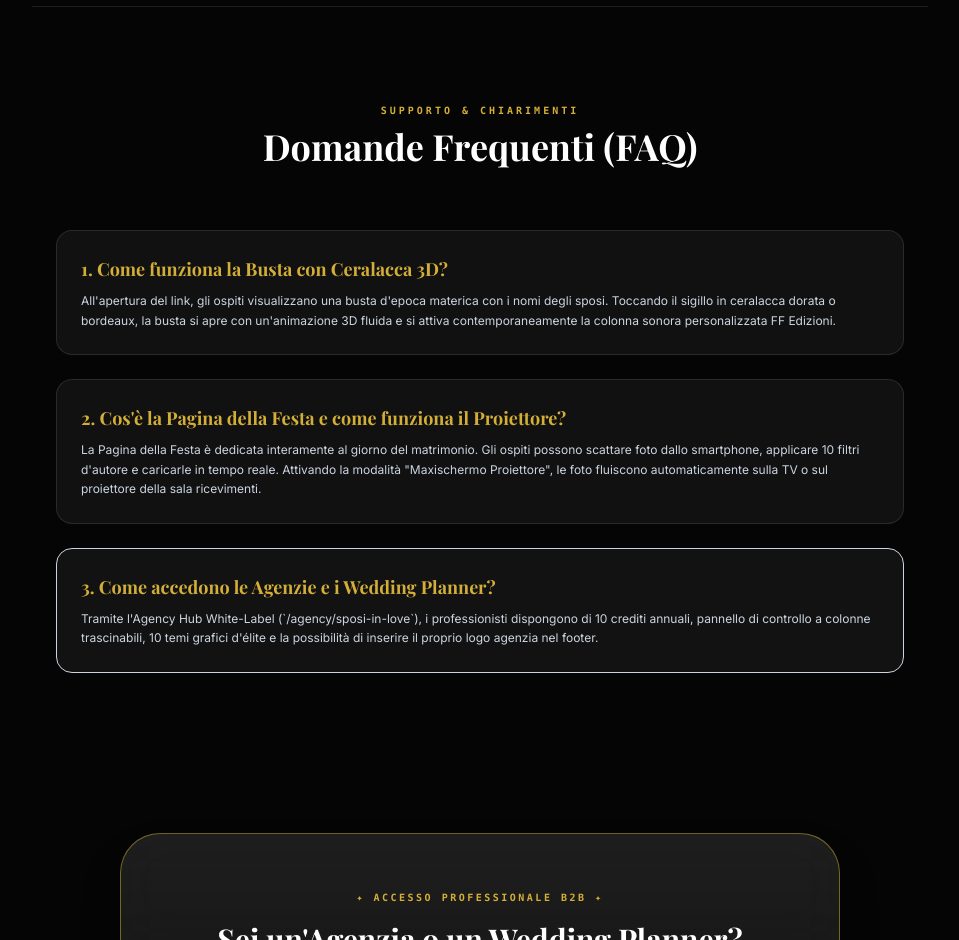
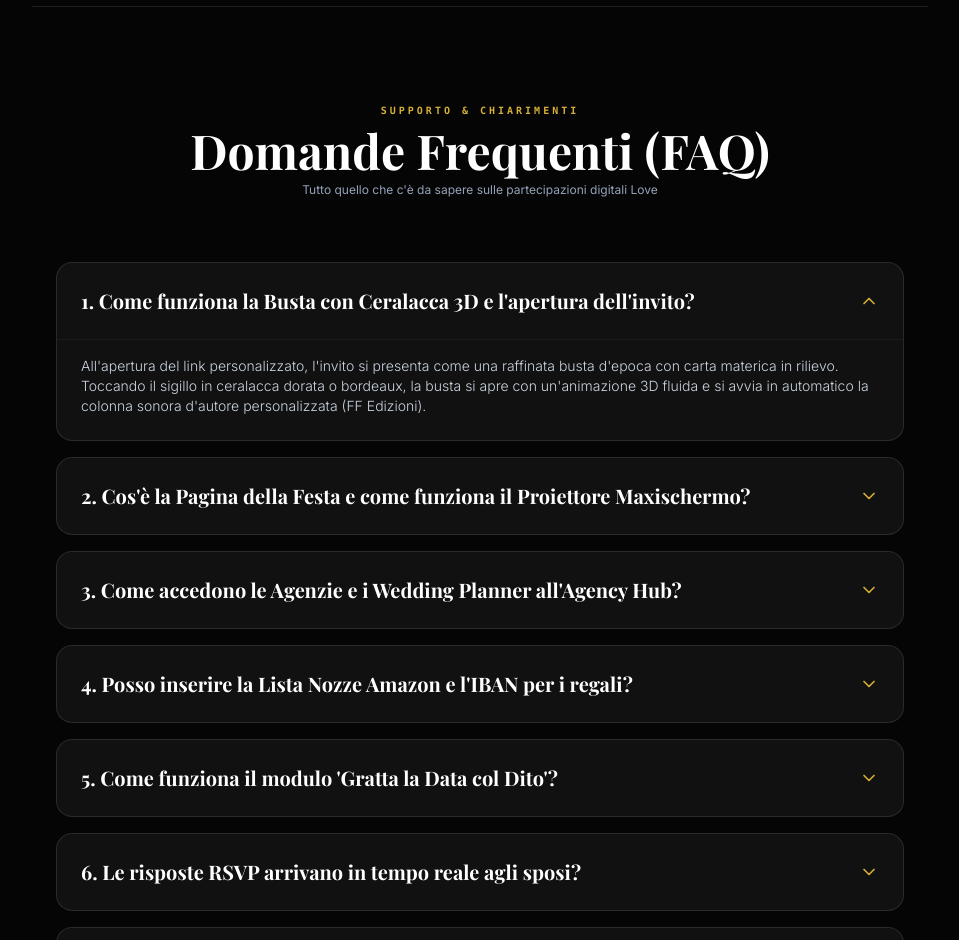
Before and after one commit to Rickym2025/love, a Next.js app: page / in a window 1280 px wide. Shown: the part 1860-2800 px from the top of the page, without its empty margins (160-1119 px from the left). Built offline with nearby package versions, Linux system fonts and the light colour scheme; no server answers; a web font is replaced by a local one.

Commit message:
Update page.tsx

```diff
--- a/src/app/page.tsx
+++ b/src/app/page.tsx
@@ -22,6 +22,56 @@ export default function Home() {
       .catch((err) => console.log("Orbit load fallback:", err));
   }, []);
 
+  // Stato per l'apertura interattiva delle 10 FAQ
+  const [openFaq, setOpenFaq] = useState<number | null>(0);
+
+  const toggleFaq = (index: number) => {
+    setOpenFaq(openFaq === index ? null : index);
+  };
+
+  const faqs = [
+    {
+      q: "1. Come funziona la Busta con Ceralacca 3D e l'apertura dell'invito?",
+      a: "All'apertura del link personalizzato, l'invito si presenta come una raffinata busta d'epoca con carta materica in rilievo. Toccando il sigillo in ceralacca dorata o bordeaux, la busta si apre con un'animazione 3D fluida e si avvia in automatico la colonna sonora d'autore personalizzata (FF Edizioni)."
+    },
+    {
+      q: "2. Cos'è la Pagina della Festa e come funziona il Proiettore Maxischermo?",
+      a: "La Pagina della Festa è un hub esclusivo per il giorno delle nozze. Gli ospiti possono caricare foto e video dal proprio smartphone applicando 10 filtri d'autore e cornici. Attivando la modalità 'Maxischermo Proiettore', tutte le foto fluiscono automaticamente in tempo reale sulla TV o sul proiettore della sala ricevimenti."
+    },
+    {
+      q: "3. Come accedono le Agenzie e i Wedding Planner all'Agency Hub?",
+      a: "Tramite l'Agency Hub White-Label (/agency/sposi-in-love), i professionisti dispongono di un pannello a 3 colonne ridimensionabili, 10 crediti annuali per i matrimoni dei clienti, 10 temi grafici d'élite e la possibilità di inserire il proprio logo agenzia nel footer di ogni sito."
+    },
+    {
+      q: "4. Posso inserire la Lista Nozze Amazon e l'IBAN per i regali?",
+      a: "Certamente. Ogni partecipazione include un modulo Lista Nozze integrato con il tag affiliato Amazon e i campi rapidi per la condivisione sicura dell'IBAN bancario per il viaggio di nozze."
+    },
+    {
+      q: "5. Come funziona il modulo 'Gratta la Data col Dito'?",
+      a: "Sfrutta un motore HTML5 Canvas avanzato. Gli ospiti possono letteralmente grattare via con il dito o con il mouse la patina dorata protettiva per scoprire il giorno, il mese e l'anno del matrimonio."
+    },
+    {
+      q: "6. Le risposte RSVP arrivano in tempo reale agli sposi?",
+      a: "Sì. Le conferme di partecipazione, comprensive del numero di ospiti, delle preferenze di menu e delle intolleranze alimentari, vengono registrate su database protetto e inviate tramite email transazionali d'élite agli sposi."
+    },
+    {
+      q: "7. Quanto tempo rimane attivo il sito del matrimonio?",
+      a: "Il sito web rimane attivo per 1 anno intero a partire dalla data di pubblicazione, coprendo sia la fase dei preparativi che l'archivio digitale post-matrimonio."
+    },
+    {
+      q: "8. I brani musicali FF Edizioni sono inclusi?",
+      a: "Sì, ogni pacchetto B2C include la colonna sonora su misura creata in collaborazione con il Maestro Fausto Fusetti, utilizzabile sia per l'invito che per il primo ballo."
+    },
+    {
+      q: "9. È possibile personalizzare i colori e lo stile grafico?",
+      a: "Assolutamente. Lo Studio Agenzia e il configuratore sposi permettono di scegliere tra 10 palette cromatiche e 10 temi d'élite, azzerando completamente i colori rosso/marrone e puntando su avorio, oro bruciato e blu notte."
+    },
+    {
+      q: "10. Come avviene l'assistenza e il supporto tecnico?",
+      a: "Il sistema è basato su infrastruttura Cloudflare R2 e Vercel ad altissima affidabilità con uptime garantito al 99.9%. Per qualsiasi personalizzazione avanzata, il team RM Studio è sempre a disposizione."
+    }
+  ];
+
   return (
     <main className="min-h-screen bg-[#050505] text-white font-sans selection:bg-[#D4AF37] selection:text-black relative overflow-x-hidden">
 
@@ -43,7 +93,7 @@ export default function Home() {
         </Link>
       </header>
 
-      {/* ─── HERO SECTION PRINCIPALE ─── */}
+      {/* ─── HERO SECTION GOOGLE WIREFRAME OPTIMIZED ─── */}
       <section className="pt-36 pb-20 px-6 max-w-5xl mx-auto text-center relative z-10">
         <span className="text-[10px] font-bold uppercase tracking-[0.4em] text-[#D4AF37] block mb-3 font-mono">
           ✦ SAAS #16 RM STUDIO — LE PARTECIPAZIONI DIGITALI D&apos;AUTORE ✦
@@ -110,34 +160,38 @@ export default function Home() {
         </div>
       </section>
 
-      {/* ─── SEZIONE FAQ (DOMANDE FREQUENTI) ─── */}
+      {/* ─── SEZIONE 10 FAQ COMPLETE DI SETTORE ─── */}
       <section className="py-24 px-6 max-w-4xl mx-auto relative z-10 border-t border-white/10">
         <div className="text-center mb-16">
           <span className="text-[10px] uppercase font-bold tracking-[0.3em] text-[#D4AF37] block mb-2 font-mono">Supporto &amp; Chiarimenti</span>
-          <h2 className="font-serif text-3xl md:text-4xl font-bold text-white">Domande Frequenti (FAQ)</h2>
+          <h2 className="font-serif text-3xl md:text-5xl font-bold text-white">Domande Frequenti (FAQ)</h2>
+          <p className="text-xs text-slate-400 mt-2">Tutto quello che c&apos;è da sapere sulle partecipazioni digitali Love</p>
         </div>
 
-        <div className="space-y-6">
-          <div className="bg-white/5 p-6 rounded-2xl border border-white/10">
-            <h3 className="font-serif text-lg font-bold text-[#D4AF37] mb-2">1. Come funziona la Busta con Ceralacca 3D?</h3>
-            <p className="text-xs text-slate-300 leading-relaxed">
-              All&apos;apertura del link, gli ospiti visualizzano una busta d&apos;epoca materica con i nomi degli sposi. Toccando il sigillo in ceralacca dorata o bordeaux, la busta si apre con un&apos;animazione 3D fluida e si attiva contemporaneamente la colonna sonora personalizzata FF Edizioni.
-            </p>
-          </div>
+        <div className="space-y-4">
+          {faqs.map((faq, index) => {
+            const isOpen = openFaq === index;
+            return (
+              <div
+                key={index}
+                className="bg-white/5 border border-white/10 rounded-2xl overflow-hidden transition-all duration-300 hover:border-[#D4AF37]/50"
+              >
+                <button
+                  onClick={() => toggleFaq(index)}
+                  className="w-full p-6 text-left flex justify-between items-center gap-4 focus:outline-none cursor-pointer"
+                >
+                  <h3 className="font-serif text-lg md:text-xl font-bold text-white">{faq.q}</h3>
+                  <ChevronDown className={`w-5 h-5 text-[#D4AF37] transition-transform duration-300 flex-shrink-0 ${isOpen ? "rotate-180" : ""}`} />
+                </button>
 
-          <div className="bg-white/5 p-6 rounded-2xl border border-white/10">
-            <h3 className="font-serif text-lg font-bold text-[#D4AF37] mb-2">2. Cos&apos;è la Pagina della Festa e come funziona il Proiettore?</h3>
-            <p className="text-xs text-slate-300 leading-relaxed">
-              La Pagina della Festa è dedicata interamente al giorno del matrimonio. Gli ospiti possono scattare foto dallo smartphone, applicare 10 filtri d&apos;autore e caricarle in tempo reale. Attivando la modalità &quot;Maxischermo Proiettore&quot;, le foto fluiscono automaticamente sulla TV o sul proiettore della sala ricevimenti.
-            </p>
-          </div>
-
-          <div className="bg-white/5 p-6 rounded-2xl border border-slate-300">
-            <h3 className="font-serif text-lg font-bold text-[#D4AF37] mb-2">3. Come accedono le Agenzie e i Wedding Planner?</h3>
-            <p className="text-xs text-slate-300 leading-relaxed">
-              Tramite l&apos;Agency Hub White-Label (`/agency/sposi-in-love`), i professionisti dispongono di 10 crediti annuali, pannello di controllo a colonne trascinabili, 10 temi grafici d&apos;élite e la possibilità di inserire il proprio logo agenzia nel footer.
-            </p>
-          </div>
+                {isOpen && (
+                  <div className="px-6 pb-6 text-xs md:text-sm text-slate-300 font-light leading-relaxed border-t border-white/5 pt-4">
+                    {faq.a}
+                  </div>
+                )}
+              </div>
+            );
+          })}
         </div>
       </section>
 
```
